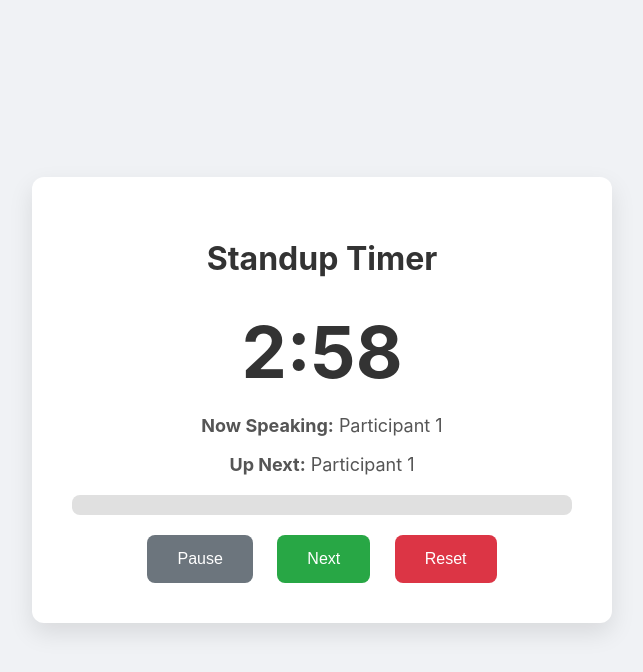
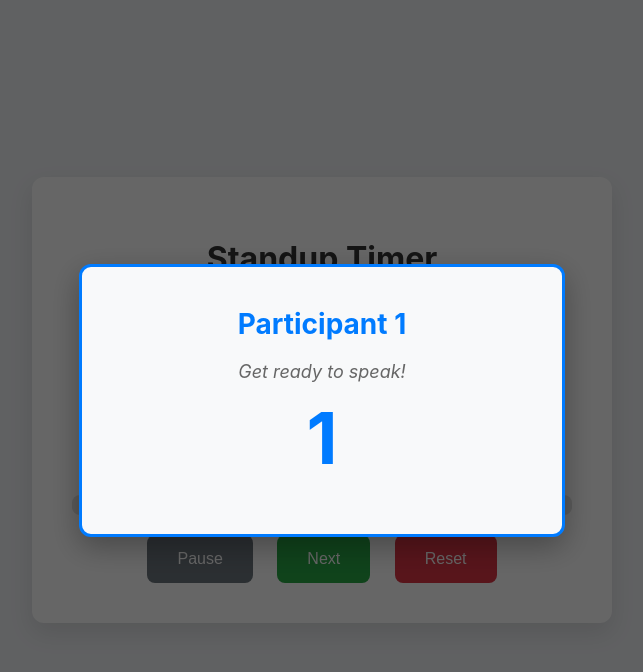
Before and after one commit to aerorahul/standupTimerApp, a plain HTML site: page index.html in a window 1280 px wide. Both pictures are taken after a click on the button "Start Standup". Shown: the whole page, without its empty margins (318-961 px from the left). Drawn offline with Linux system fonts and the light colour scheme.

Commit message:
Pause before start, and hide up next when on last speaker (#2)
* when starting, give a 3 second heads up to the first speaker

* when on last speaker, hide up next

```diff
--- a/index.html
+++ b/index.html
@@ -45,7 +45,7 @@
             <div id="timer-display">03:00</div>
             <div class="speaker-info">
                 <p><strong>Now Speaking:</strong> <span id="current-speaker"></span></p>
-                <p><strong>Up Next:</strong> <span id="next-speaker"></span></p>
+                <p id="next-speaker-line"><strong>Up Next:</strong> <span id="next-speaker"></span></p>
             </div>
             <div id="progress-bar-container">
                 <div id="progress-bar"></div>
@@ -71,6 +71,15 @@
         </div>
     </div>
 
+    <!-- Startup Countdown Modal -->
+    <div id="startup-modal" class="modal" style="display: none;">
+        <div class="modal-content startup-modal-content">
+            <h2 id="startup-speaker-name"></h2>
+            <p>Get ready to speak!</p>
+            <div id="startup-countdown-display">3</div>
+        </div>
+    </div>
+
     <script src="script.js"></script>
 </body>
 </html>
--- a/script.js
+++ b/script.js
@@ -11,6 +11,7 @@ document.addEventListener('DOMContentLoaded', () => {
     const timerDisplay = document.getElementById('timer-display');
     const currentSpeakerSpan = document.getElementById('current-speaker');
     const nextSpeakerSpan = document.getElementById('next-speaker');
+    const nextSpeakerLine = document.getElementById('next-speaker-line');
     const progressBar = document.getElementById('progress-bar');
     const pauseResumeBtn = document.getElementById('pause-resume-btn');
     const nextBtn = document.getElementById('next-btn'); // New button
@@ -22,6 +23,11 @@ document.addEventListener('DOMContentLoaded', () => {
     const modalCountdownSeconds = document.getElementById('countdown-seconds');
     const modalOvertimeBtn = document.getElementById('modal-overtime-btn');
     const modalNextBtn = document.getElementById('modal-next-btn');
+
+    // Startup modal elements
+    const startupModal = document.getElementById('startup-modal');
+    const startupSpeakerName = document.getElementById('startup-speaker-name');
+    const startupCountdownDisplay = document.getElementById('startup-countdown-display');
 
     // State variables
     let timer;
@@ -35,6 +41,8 @@ document.addEventListener('DOMContentLoaded', () => {
     let overtimeSeconds = 0;
     let modalCountdownTimer = null;
     let modalCountdown = 5;
+    let startupCountdown = 0;
+    let isStartupCountdown = false;
 
     // Dynamically create participant name inputs
     numParticipantsInput.addEventListener('input', () => {
@@ -66,7 +74,7 @@ document.addEventListener('DOMContentLoaded', () => {
             shuffleArray(participants);
             setupSection.style.display = 'none';
             timerSection.style.display = 'block';
-            startTimer();
+            startCountdown();
         }
     });
 
@@ -88,23 +96,45 @@ document.addEventListener('DOMContentLoaded', () => {
         setupSection.style.display = 'block';
         isPaused = false;
         isInOvertime = false;
+        isStartupCountdown = false;
         overtimeSeconds = 0;
+        startupCountdown = 0;
         pauseResumeBtn.textContent = 'Pause';
         currentParticipantIndex = 0;
         progressBar.style.width = '0%';
         timerDisplay.classList.remove('overtime');
         nextBtn.classList.remove('overtime-active');
         resetBtn.style.display = 'inline-block'; // Ensure reset button is visible
+        startupModal.style.display = 'none'; // Hide startup modal if visible
     });
 
-    function startTimer() {
+    function startCountdown() {
+        startupCountdown = 3;
+        isStartupCountdown = true;
         currentParticipantIndex = 0;
         updateSpeakerInfo();
         updateProgressBar();
-        updateTimerDisplay();
+
+        // Show startup modal with speaker name and countdown
+        startupSpeakerName.textContent = participants[currentParticipantIndex];
+        startupCountdownDisplay.textContent = startupCountdown;
+        startupModal.style.display = 'flex';
 
         timer = setInterval(() => {
-            if (!isPaused) {
+            if (isStartupCountdown) {
+                startupCountdown--;
+                if (startupCountdown > 0) {
+                    startupCountdownDisplay.textContent = startupCountdown;
+                } else {
+                    startupCountdownDisplay.textContent = "GO!";
+                    // Close modal after showing "GO!" for half a second
+                    setTimeout(() => {
+                        startupModal.style.display = 'none';
+                        isStartupCountdown = false;
+                        startTimer();
+                    }, 500);
+                }
+            } else if (!isPaused) {
                 if (isInOvertime) {
                     // In overtime mode, count up
                     overtimeSeconds++;
@@ -119,6 +149,10 @@ document.addEventListener('DOMContentLoaded', () => {
                 }
             }
         }, 1000);
+    }
+
+    function startTimer() {
+        updateTimerDisplay();
     }
 
     function handleTimeExpired() {
@@ -220,7 +254,14 @@ document.addEventListener('DOMContentLoaded', () => {
 
     function updateSpeakerInfo() {
         currentSpeakerSpan.textContent = participants[currentParticipantIndex];
-        nextSpeakerSpan.textContent = participants[currentParticipantIndex + 1] || 'None';
+        const nextParticipant = participants[currentParticipantIndex + 1];
+
+        if (nextParticipant) {
+            nextSpeakerSpan.textContent = nextParticipant;
+            nextSpeakerLine.style.visibility = 'visible';
+        } else {
+            nextSpeakerLine.style.visibility = 'hidden';
+        }
     }
 
     function updateProgressBar() {
--- a/style.css
+++ b/style.css
@@ -76,6 +76,12 @@ button:hover {
     font-size: 18px;
     color: #555;
     margin-bottom: 20px;
+    min-height: 60px;
+}
+
+.speaker-info p {
+    margin: 5px 0;
+    line-height: 1.4;
 }
 
 #progress-bar-container {
@@ -214,3 +220,34 @@ button:hover {
     transform: translateY(-2px);
     box-shadow: 0 4px 8px rgba(0, 0, 0, 0.2);
 }
+
+/* Startup Modal styles */
+.startup-modal-content {
+    background-color: #f8f9fa;
+    border: 3px solid #007bff;
+    padding: 40px;
+    max-width: 400px;
+    width: 90%;
+}
+
+.startup-modal-content h2 {
+    color: #007bff;
+    margin: 0 0 20px 0;
+    font-size: 28px;
+    font-weight: bold;
+}
+
+#startup-countdown-display {
+    font-size: 72px;
+    font-weight: bold;
+    color: #007bff;
+    margin: 20px 0;
+    line-height: 1;
+}
+
+.startup-modal-content p {
+    font-size: 18px;
+    color: #666;
+    margin: 10px 0 0 0;
+    font-style: italic;
+}
```
